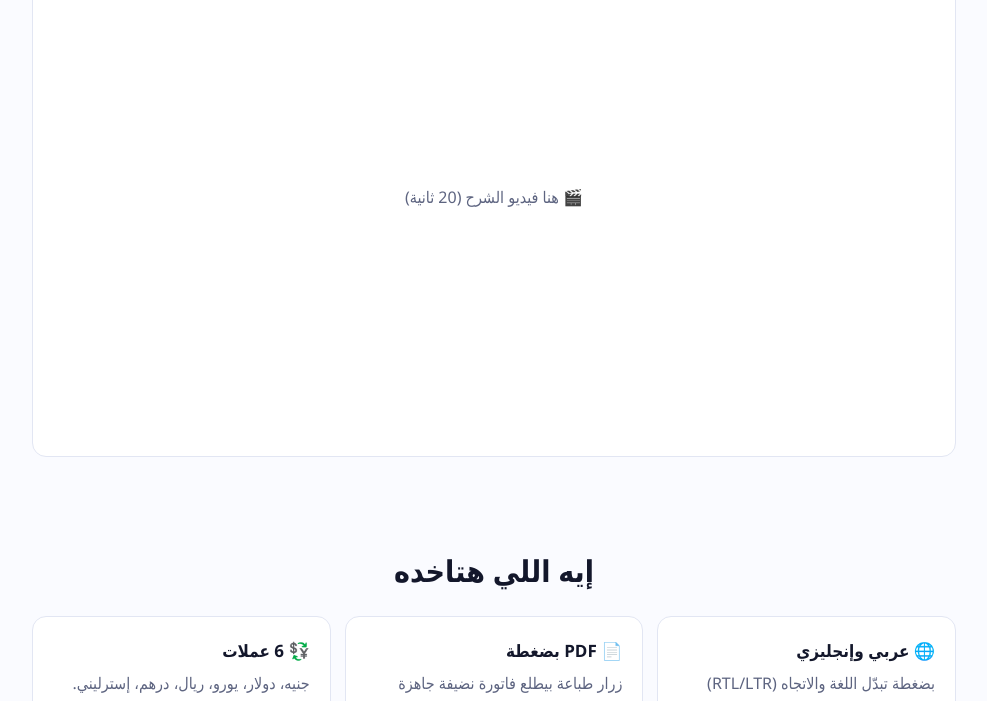
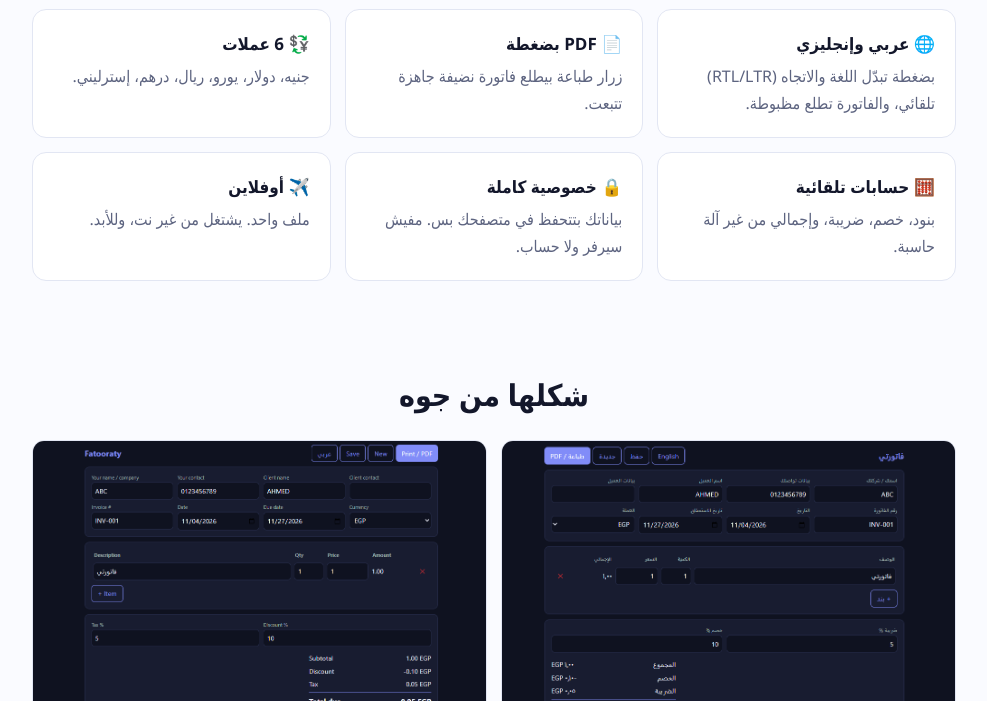
Before and after one commit to yousef-nasef/fatooraty, a plain HTML site: page index.html in a window 1280 px wide. Shown: the part 533-1234 px from the top of the page, without its empty margins (146-1133 px from the left). Drawn offline with Linux system fonts and the light colour scheme.

Commit message:
Update index.html

```diff
--- a/index.html
+++ b/index.html
@@ -60,7 +60,6 @@ footer{text-align:center;color:var(--mu);font-size:13px;padding:30px 0}
 <p class="mu" style="font-size:14px;margin-top:12px">دفعة واحدة · تسليم فوري</p>
 </div></header>
 
-<section><div class="w"><div class="vid" id="vid">🎬 هنا فيديو الشرح (20 ثانية)</div></div></section>
 
 <section><div class="w">
 <h2>إيه اللي هتاخده</h2>
```
